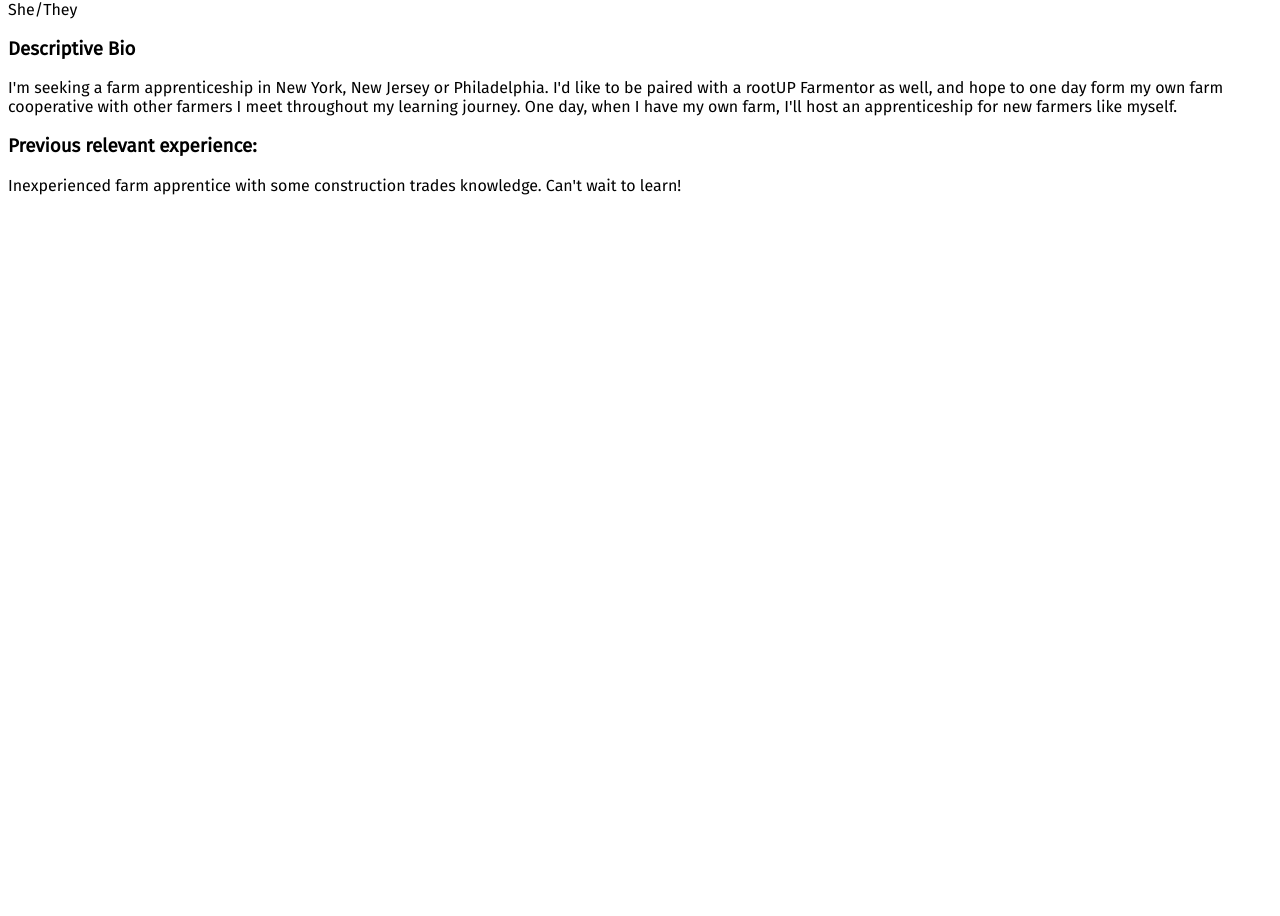
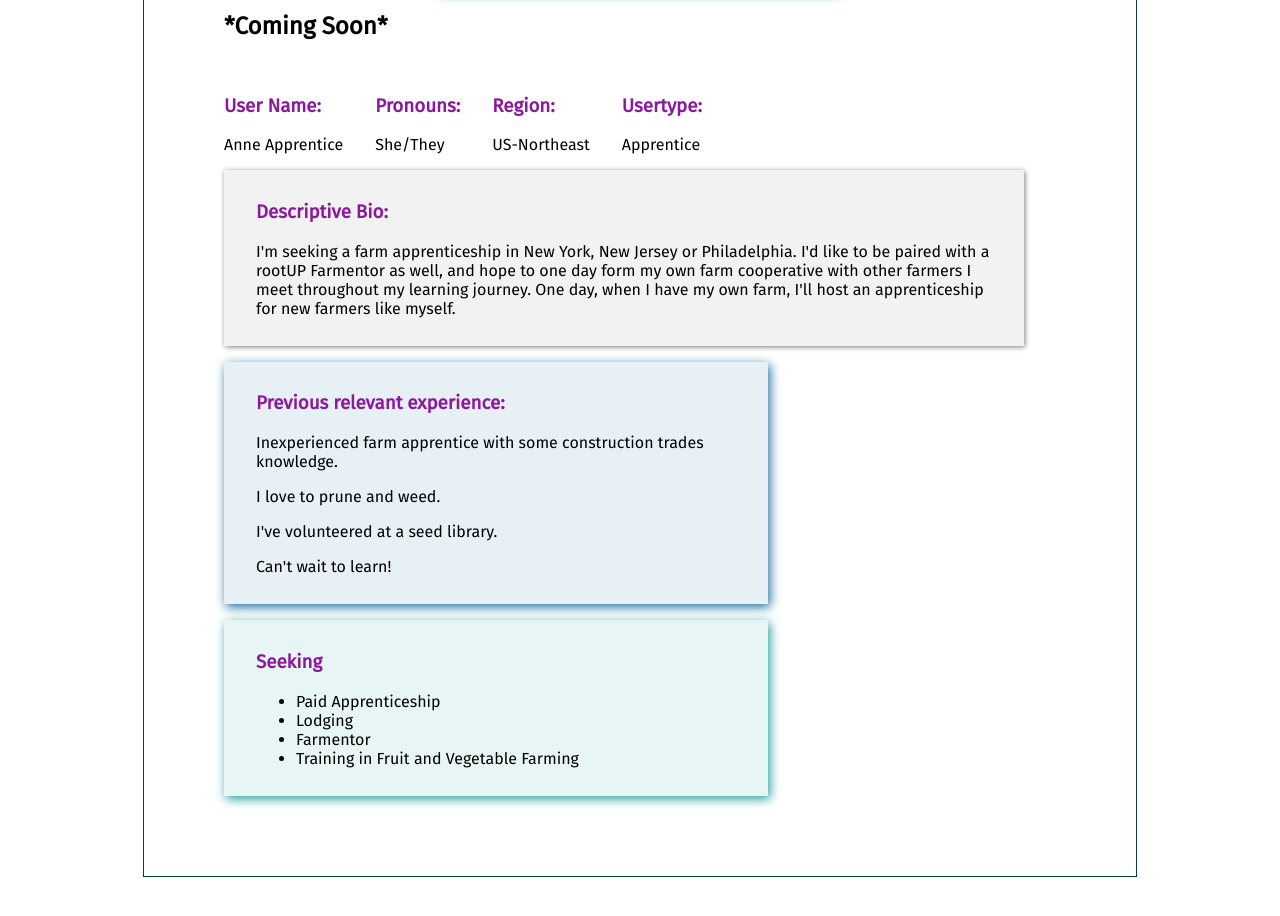
Before and after one commit to karimahcodes/clone-rootup-client, a React (Create React App) app: page /user in a window 1280 px wide. Shown: the part 620-1536 px from the top of the page. Before the commit the page ends 839 px from the top, so only its background shows below. Built offline with nearby package versions, Linux system fonts and the light colour scheme.

Commit message:
update user profile page with basic styling. update about us page for accuracy

```diff
--- a/src/Components/SignupScreen/SignupScreen.js
+++ b/src/Components/SignupScreen/SignupScreen.js
@@ -1,7 +1,6 @@
 import './SignupScreen.scss';
 import { useEffect, useState } from "react";
 import axios from "axios";
-// import UserProfilePage from '../../Pages/UserProfilePage/UserProfilePage';
 import { Link, useNavigate } from 'react-router-dom';
 import logosrc from '../../assets/logo/rootUP-logo.svg';
 
@@ -35,14 +34,15 @@ export default function SignupScreen() {
 
     const [isSignedUp, setIsSignedUp] = useState(false);
     const navigate = useNavigate();
+    // const [errorMessage, setErrorMessage] = useState("");//change
     // const [isLoggedIn, setIsLoggedIn] = useState(false);
     // const [isLoginError, setIsLoginError] = useState(false);
-    // const [errorMessage, setErrorMessage] = useState("");
+
 
     //signup with email and username
     const handleSignup = (e) => {
         e.preventDefault();
-    console.log("prevent default")
+        // console.log("prevent default")
         axios
             .post(signupUrl, {
                 username: e.target.username.value,
@@ -50,9 +50,7 @@ export default function SignupScreen() {
                 password: e.target.password.value,
             })
             .then(() => {
-                console.log("before set state")
                 setIsSignedUp(true);
-                console.log("setsignup");
                 navigate("/login");
             })
 
@@ -61,12 +59,6 @@ export default function SignupScreen() {
 
     };
 
-    // const toLoginScreen(){
-    //     if(isSignedUp){
-    //     Navigate();
-    //     } else {}
-    // }
-    // if (!isSignedUp)
 
         return (
             // const renderSignUp = () => (
@@ -89,14 +81,14 @@ export default function SignupScreen() {
                             <input id="email" className="form__input" type="email" name="email" placeholder="e.g. future-apprentice@newfarmer.com" autoComplete="current-password" required />
                         </div>
 
-                        <button type="submit" className='form__button' /*onClick={toLoginScreen}*/>Sign me up</button>
+                        <button type="submit" className='form__button'>Sign me up</button>
                         <Link to="/login" className='form__rerender' >Or Login</Link>
                     </form>
                 </div>
 
             // )
         );
-
+        }
     /*   //login with username only
        const handleLogin = (e) => {
            e.preventDefault();
@@ -175,4 +167,3 @@ export default function SignupScreen() {
 
      )
  */
-}
--- a/src/Pages/AboutPage/About.js
+++ b/src/Pages/AboutPage/About.js
@@ -20,7 +20,7 @@ export default function About() {
                                 </ul>
                             </p>
 
-                            <p className='about__description'>Recognizing that many farm training programs in the US do not adequately address the historical precedent and risks of sexual, psychological, physical, and spiritual violence against BIPOC, female-bodied, and LGBTQ apprentices, we hope to encourage members of the farming and gardening communities to design intentionally affirming learning spaces to increase the overall safety of these programs for farmers from marginalized groups.
+                            <p className='about__description'>Recognizing that many farm training programs in the US do not adequately address the historical precedent and risks of sexual, psychological, physical, and spiritual violence against BIPOC, female-bodied, and LGBTQ apprentices, we hope to encourage members of the farming and gardening communities to design intentionally affirming learning spaces to increase the overall safety and accessibility of these programs for farmers from marginalized groups.
                             </p>
                         </section>
                         {/* <figure className='about__about-figure'>
@@ -35,10 +35,10 @@ export default function About() {
                         <h3 className="about__header">Background:
                         </h3>
                         <p className="about__description">
-                            In the US it is often cited that only less than 2% of all privately owned land is held by BIPOC stewards, with those numbers being even smaller for Black people, BIPOC women, and QTBIPOC (Queer or Trans BIPOC) farmers.
+                            In the US, less than 4% of all privately owned land is held by BIPOC stewards, with those numbers being even smaller for Black people (1.7%), BIPOC women, and QTBIPOC (Queer or Trans BIPOC) farmers.
                         </p>
                         <p className="about__description">
-                            The aging population of farmers occupying most of US farmland differs greatly from the increasingly diverse population of younger Americans, many of whom would be concerned for their safety in predominantly white (and male-led) rural learning spaces where traditional farm apprenticeships are held.
+                            The aging population of farmers occupying most of US farmland differs greatly from the increasingly diverse population of younger Americans, many of whom express concerns for their safety in rural learning spaces where traditional farm apprenticeships are held.
                             And although many of their living elders (and other potential farmmentors) may have migrated from areas (domestically or abroad) where they experienced some connection to agriculture or land/nature stewardship practices to cities in pursuit of insulation from societal challenges, this has disrupted the transmission of critical agricultural knowledge to a younger generation of farmers.
                         </p>
                     </section>
--- a/src/Pages/UserProfilePage/UserProfilePage.js
+++ b/src/Pages/UserProfilePage/UserProfilePage.js
@@ -4,26 +4,60 @@ export default function UserProfilePage() {
 
     return (
         <div className='user'>
+
+            <div className='user__profile-wrapper'>
                 <div className='user__image-div'>
-                <img  className="user__image"src={userImg} alt="Ann Apprentice sits in a wheelborrow and smiles at the camera " />
+                    <img className="user__image" src={userImg} alt="Ann Apprentice sits in a wheelborrow and smiles at the camera " />
                 </div>
 
                 <div className='user__details'>
                     <h2> *Coming Soon* </h2>
-                <section className='user__name'>
+                    <section className='user__stats'>
+                        <div className='user__stats-div'>
                             <h3 className='user__subheading'>User Name:</h3>
                         <p className='user__text'>Anne Apprentice</p>
+                        </div>
+
+                        <div className='user__stats-div'>
                         <h3 className='user__subheading'>Pronouns:</h3>
                         <p className='user__text'>She/They</p>
+                        </div>
+
+                        <div className='user__stats-div'>
+                        <h3 className='user__subheading'>Region:</h3>
+                        <p className='user__text'>US-Northeast</p>
+                        </div>
+
+                        <div className='user__stats-div user__usertype'>
+                            <h3 className='user__subheading'>Usertype:</h3>
+                        <p className='user__text'>Apprentice</p>
+                        </div>
                     </section>
-                <section>
-                    <h3 className='user__subheading'>Descriptive Bio</h3>
+                    <section className='user__bio'>
+                        <h3 className='user__subheading'>Descriptive Bio:</h3>
                         <p className='user__text'>I'm seeking a farm apprenticeship in New York, New Jersey or Philadelphia. I'd like to be paired with a rootUP Farmentor as well, and hope to one day form my own farm cooperative with other farmers I meet throughout my learning journey. One day, when I have my own farm, I'll host an apprenticeship for new farmers like myself.</p>
                     </section>
-                <section>
+                    <section className='user__career'>
+
+                        <section className='user__experience'>
                             <h3 className='user__subheading'>Previous relevant experience:</h3>
-                    <p className='user__text'>Inexperienced farm apprentice with some construction trades knowledge. Can't wait to learn!</p>
+                            <p className='user__text'>Inexperienced farm apprentice with some construction trades knowledge. </p>
+                            <p className='user__text'>I love to prune and weed. </p>
+                            <p className='user__text'>I've volunteered at a seed library. </p>
+                            <p className='user__text'>Can't wait to learn!</p>
                         </section>
+
+                        <section className='user__seeks'>
+                            <h3 className='user__subheading'>Seeking</h3>
+                            <ul className='user__list'>
+                                <li>Paid Apprenticeship</li>
+                                <li>Lodging</li>
+                                <li>Farmentor</li>
+                                <li>Training in Fruit and Vegetable Farming</li>
+                            </ul>
+                        </section>
+                    </section>
+                </div>
             </div>
         </div>
 
--- a/src/Pages/UserProfilePage/UserProfilePage.scss
+++ b/src/Pages/UserProfilePage/UserProfilePage.scss
@@ -3,11 +3,100 @@
 @use '../../styles/partials/variables' as *;
 
 
-.user{
+.user {
+    // background-color: $Matisse-blue;
     display: flex;
     flex-direction: column;
-    &__image{
-        @include profile-hero-image;
+    justify-content: center;
+    align-items: center;
+
+    &__profile-wrapper {
+        display: flex;
+        flex-direction: column;
+        justify-content: center;
+        align-items: center;
+
+        border: .5px solid $dark-primary;
+        // border-radius: .5rem;
+        margin: 5rem 10rem;
+        padding: 5rem;
+        width: 65vw;
+        height: 100%;
+
+        // background: linear-gradient(rgba(255, 255, 255, 1),rgba(255, 255, 255, 1), rgba(255, 255, 255, 0), $primary-highlight, );
     }
 
+    &__image {
+        @include profile-hero-image;
+        border: .05rem black solid;
+        // padding-bottom: 4rem;
+        outline: $dark-primary 2px solid;
+        box-shadow: 0 .4rem .625rem rgba($color: $primary-color, $alpha: 1.0);
+        padding: .5rem;
+        outline-offset: .5rem;
+        border-radius: .01rem;
+        box-shadow: inset;
+    }
+
+    &__subheading {
+        color: $purple;
+    }
+
+    &__stats {
+        display: flex;
+        flex-direction: row;
+        flex-wrap: wrap;
+    }
+        &__stats-div{
+        margin: 1rem 2rem 0 0;
+        padding-left: 1rem 1rem 0 0;
+
+
+    }
+
+    &__bio {
+        max-width: 65rem;
+        // width: 30rem;
+        margin-right: 2rem;
+        padding: .75rem 2rem;
+        margin-bottom: 1rem;
+
+        box-shadow: .05rem .05rem .325rem rgba($color: $RU_grey, $alpha: 1.0);
+        background-color: rgba($color: $RU_grey, $alpha: 0.1);
+
+    }
+
+    &__career {
+        display: flex;
+        flex-direction: row;
+        flex-wrap: wrap;
+    }
+
+    &__experience {
+        max-width: 30rem;
+        width: 30rem;
+        margin-right: 2rem;
+        padding: .75rem 2rem;
+        margin-bottom: 1rem;
+
+        box-shadow: .1rem .2rem .625rem rgba($color: $Matisse-blue, $alpha: 1.0);
+        background-color: rgba($color: $Matisse-blue, $alpha: 0.1);
+
+    }
+
+    &__seeks {
+        @include mobile {
+            width: 30rem;
+
+        }
+
+        max-width: 30rem;
+
+        padding: .75rem 2rem;
+        box-shadow: .1rem .2rem .625rem rgba($color: $primary-highlight, $alpha: 1.0);
+        background-color: rgba($color: $primary-highlight, $alpha: 0.1);
+    }
+
+
+
 }
```
Also changed, not shown: src/Components/LoginScreen/LoginScreen.js (+30 -28 lines). Lines whose indentation alone changed are shown as unchanged.
